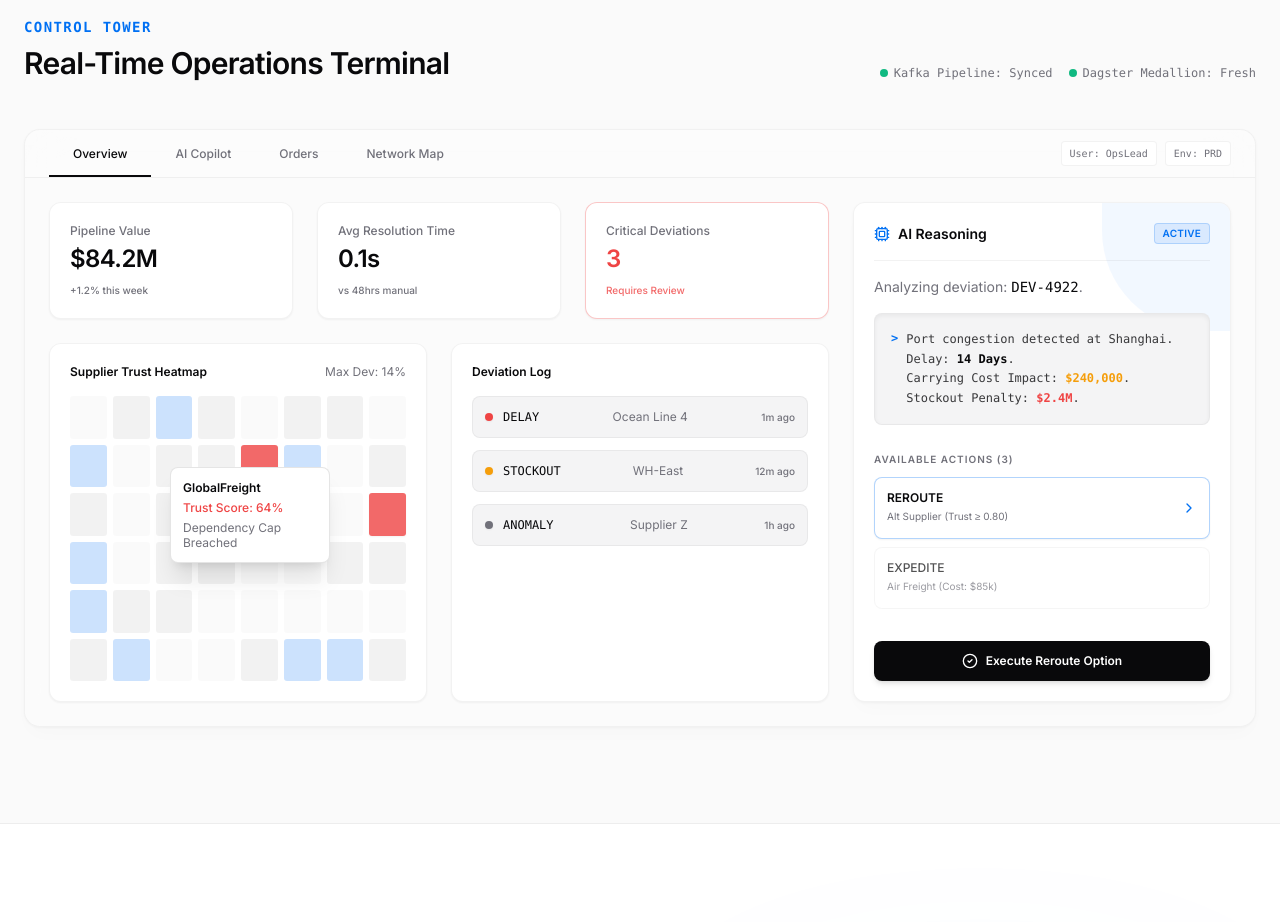
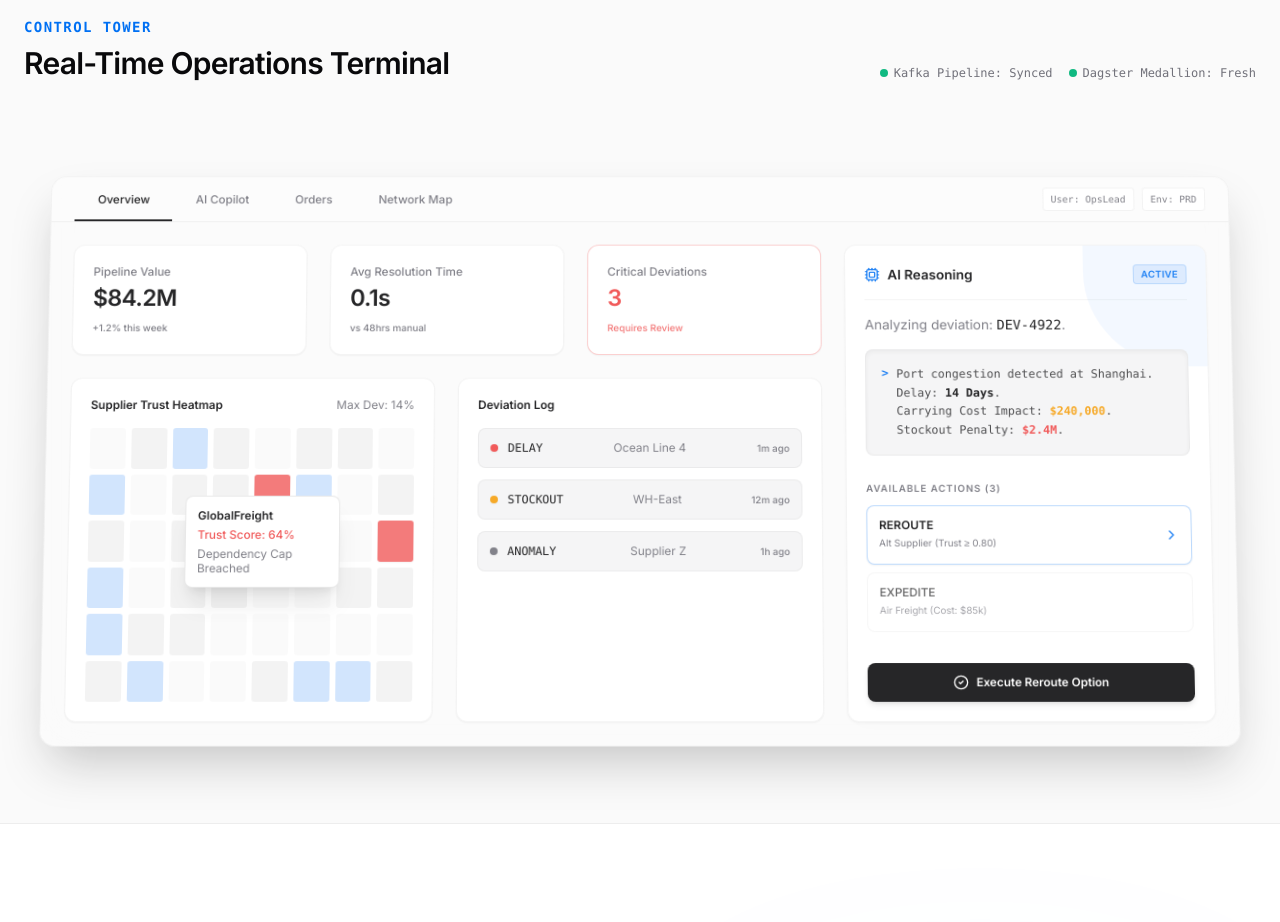
Before and after one commit to ujjwalredd/Supply-Chain, a React (Vite) app in the folder modern-landing/: page / in a window 1280 px wide. Shown: the part 1060-1982 px from the top of the page. Built offline with nearby package versions, Linux system fonts and the light colour scheme.

Commit message:
feat: implement cinematic 3D scroll-driven dashboard unfold effect

```diff
--- a/modern-landing/src/components/DashboardPreview.tsx
+++ b/modern-landing/src/components/DashboardPreview.tsx
@@ -1,5 +1,5 @@
-import { useState } from 'react';
-import { motion } from 'framer-motion';
+import { useState, useRef } from 'react';
+import { motion, useScroll, useTransform } from 'framer-motion';
 import { ChevronRight, Cpu, CheckCircle2 } from 'lucide-react';
 import { AnimatedNumber, AnimatedDecimal } from './AnimatedNumber';
 import { TiltCard } from './TiltCard';
@@ -15,8 +15,19 @@ export function DashboardPreview() {
   const [activeTab, setActiveTab] = useState('Overview');
   const [isMapExpanded, setIsMapExpanded] = useState(false);
 
+  const containerRef = useRef<HTMLDivElement>(null);
+  const { scrollYProgress } = useScroll({
+    target: containerRef,
+    offset: ["start 95%", "start 10%"]
+  });
+
+  const rotateX = useTransform(scrollYProgress, [0, 1], [25, 0]);
+  const scale = useTransform(scrollYProgress, [0, 1], [0.85, 1]);
+  const opacity = useTransform(scrollYProgress, [0, 1], [0.3, 1]);
+  const y = useTransform(scrollYProgress, [0, 1], [120, 0]);
+
   return (
-    <section id="dashboard" className="py-24 relative z-10 bg-surface border-y border-black/5">
+    <section id="dashboard" className="py-24 relative z-10 bg-surface border-y border-black/5" style={{ perspective: "2000px" }}>
       <div className="max-w-[1400px] mx-auto px-6">
 
         <motion.div
@@ -36,10 +47,16 @@ export function DashboardPreview() {
 
         {/* Dashboard Frame */}
         <motion.div
-          initial={{ opacity: 0, y: 40, scale: 0.98 }}
-          whileInView={{ opacity: 1, y: 0, scale: 1 }}
-          viewport={{ once: true, margin: '-50px' }}
-          transition={{ duration: 1, ease: [0.16, 1, 0.3, 1] }}
+          ref={containerRef}
+          style={{
+            rotateX,
+            scale,
+            opacity,
+            y,
+            transformOrigin: "bottom center",
+            transformPerspective: 2000,
+            boxShadow: "0 25px 50px -12px rgba(0, 0, 0, 0.25)"
+          }}
           className="glass-card overflow-hidden bg-white flex flex-col relative"
         >
 
```
